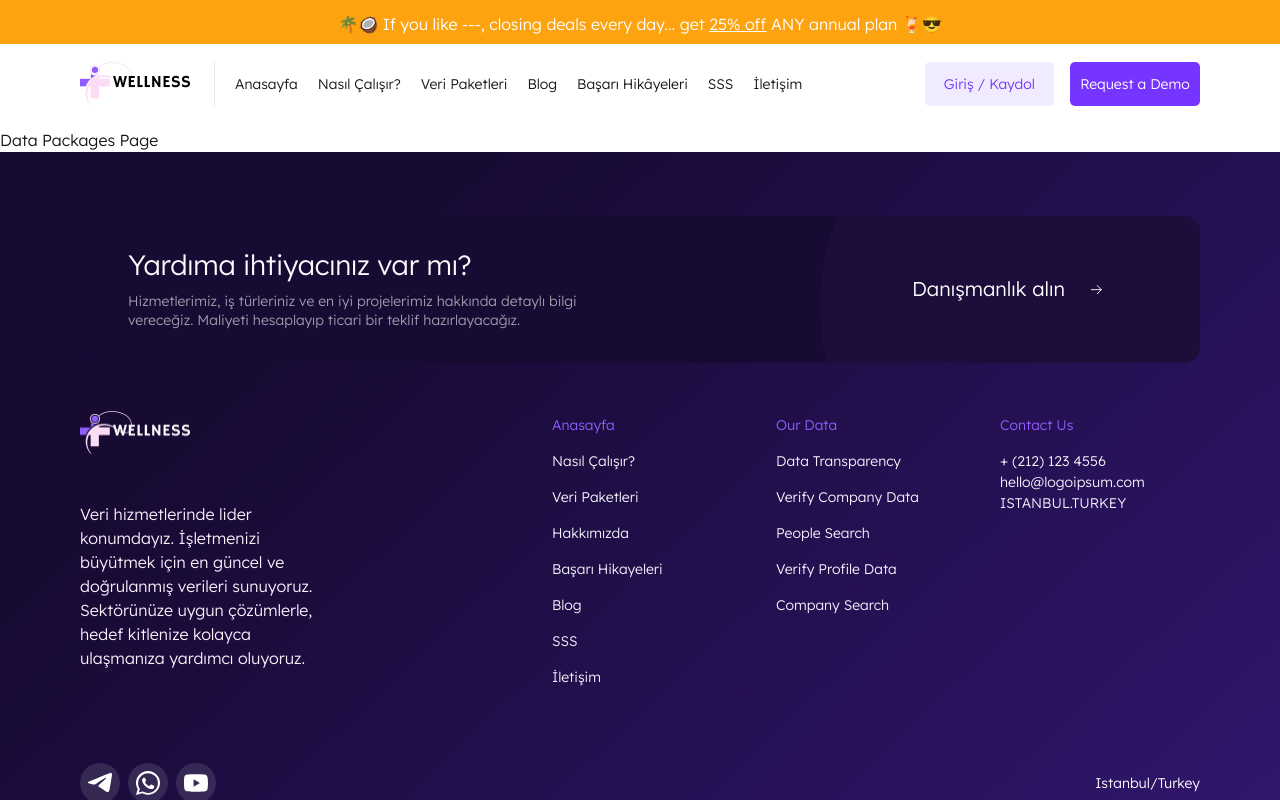
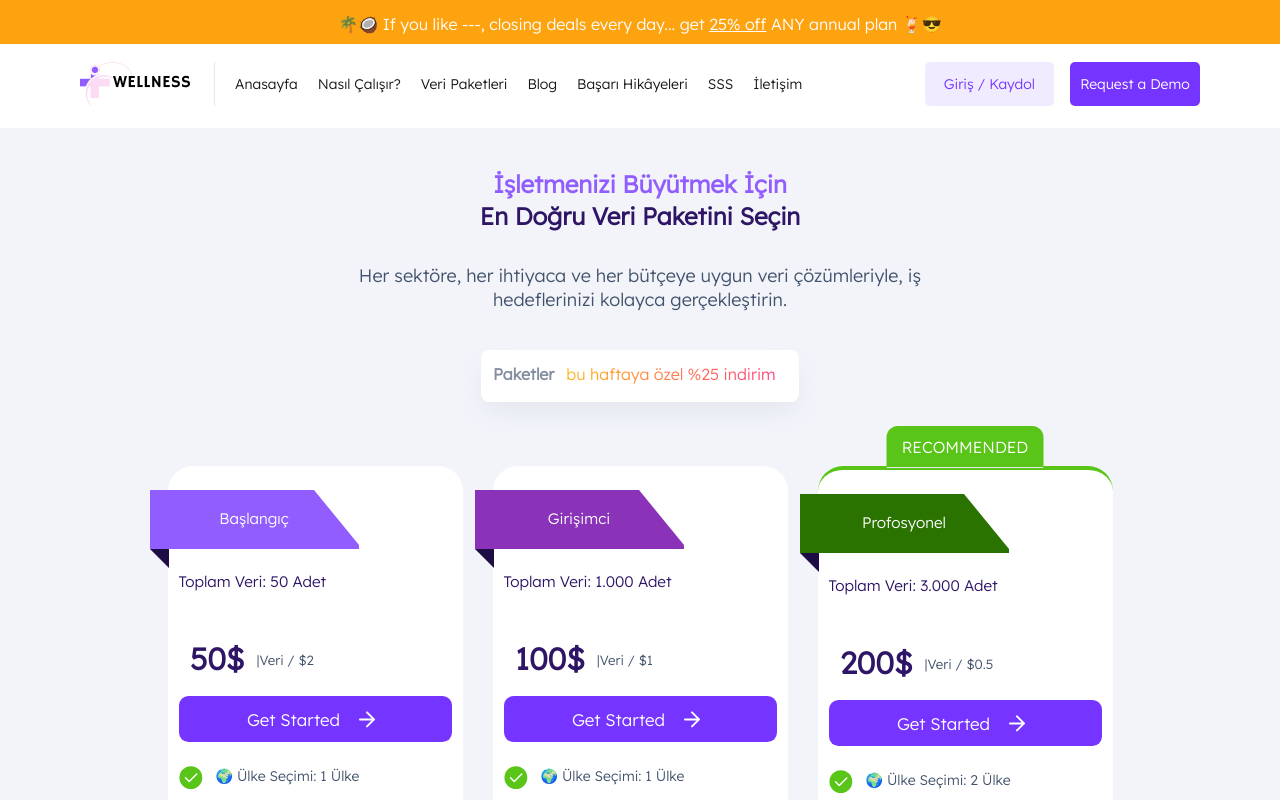
Before and after one commit to Medyanes-360/big-data-sale, a Next.js app: page /data-packages in a window 1280 px wide. Shown: the top 800 px of the page. Built offline with nearby package versions, Linux system fonts and the light colour scheme.

Commit message:
DataPAckages page add

```diff
--- a/containers/dataPackages/index.jsx
+++ b/containers/dataPackages/index.jsx
@@ -1,8 +1,9 @@
+import SectionPackages from "@/components/home/sectionPackages";
+
 export default function DataPackagesPageContainer() {
   return (
     <>
-      Data Packages Page
-      {/* Data Packages Page Components Here */}
+      <SectionPackages />
     </>
   );
 }
```
